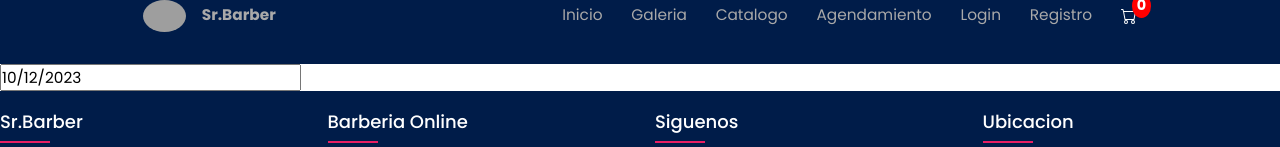
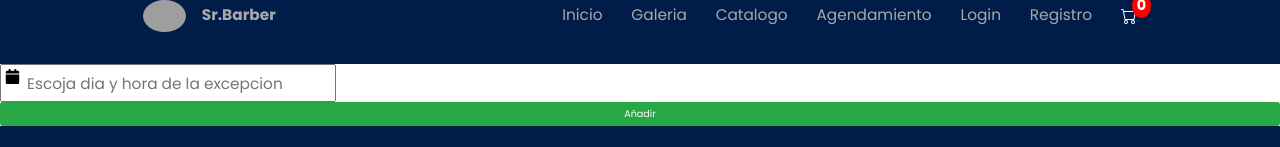
Before and after one commit to GianfrancoJara/loginbiensensual, a React (Create React App) app in the folder client/: page /excepciones in a window 1280 px wide. Shown: the top 147 px of the page. Built offline with nearby package versions, Linux system fonts and the light colour scheme; no server answers; grey boxes are pictures that could not be loaded.

Commit message:
añadir excepcion basico creado

```diff
--- a/client/src/components/barbero/Excepciones.js
+++ b/client/src/components/barbero/Excepciones.js
@@ -2,12 +2,55 @@ import React, { Fragment, useState, useEffect } from "react";
 import DatePicker from "react-datepicker";
 import "react-datepicker/dist/react-datepicker.css";
 import { toast } from "react-toastify";
+import { es } from "date-fns/locale"
+import {format, isAfter, isToday} from 'date-fns';
+
 const Excepciones = () => {
-  const [startDate, setStartDate] = useState(new Date());
+  const filterPassedTime = (time) => {
+    const currentDate = new Date();
+    const selectedDate = new Date(time);
+    return currentDate.getTime() < selectedDate.getTime();
+  };
+
+  const [startDate, setStartDate] = useState(false);
+  const onSubmitForm = async() => {
+  try{
+    const formatoExcepcion = "dd/MM/yyyy h:mm";
+    const nuevaExcepcion = format(startDate, formatoExcepcion);
+    const body = {nuevaExcepcion};
+    const response = await fetch("http://localhost:5000/barbero/crearex",
+    {
+      method: "POST",
+      headers: {
+        "Content-Type": "application/JSON",
+        token: localStorage.token
+      },
+      body: JSON.stringify(body)
+    });
+    toast.success("xd");
+  } catch (err) {
+    console.error(err.message);
+  }
+};
+
     return (/// mostrar horario actual y vista para cambiar
         <Fragment>
-          <DatePicker showTimeSelect timeIntervals={60} selected={startDate} onChange={(date) => setStartDate(date)} />
+            <DatePicker
+            showIcon
+            minDate={new Date()}
+            locale={es}
+            dateFormat="d MMMM, yyyy h:mm aa"
+            showTimeSelect
+            timeIntervals={60}
+            filterTime={filterPassedTime}
+            selected={startDate}
+            placeholderText={"Escoja dia y hora de la excepcion"}
+            onChange={(date) => setStartDate(date)} />
+            <form onSubmit={(e) => {e.preventDefault(); onSubmitForm()}}>
+            <button type="submit" className="btn-success btn-block btn">Añadir</button>
+          </form>
         </Fragment>
+
     );
 };
 export default Excepciones;
--- a/client/src/components/barbero/Horario.js
+++ b/client/src/components/barbero/Horario.js
@@ -16,7 +16,6 @@ const Horario = () => {
           });
           const parseData = await res.json();
           setHorarioActual(parseData);
-          console.log(parseData);
         } catch (err) {
           console.error(err.message);
         }
@@ -30,6 +29,7 @@ const Horario = () => {
     setInputs({...inputs, [e.target.name]: parseInt(e.target.value)});
 
     const onSubmitForm = async e => {
+        console.log("xd por que")
         e.preventDefault();
         console.log(inicioHorario, finHorario)
         let nuevoHorario = {
@@ -64,7 +64,7 @@ const Horario = () => {
                     },
                     body: JSON.stringify(body)
                 });
-                toast.success("xd");
+                toast.success("Nuevo horario definido");
                 setHorarioActual(nuevoHorario);
             } catch (err) {
               console.error(err.message);
```
Also changed, not shown: 1 other file (tests, documents, lock files or other folders).
